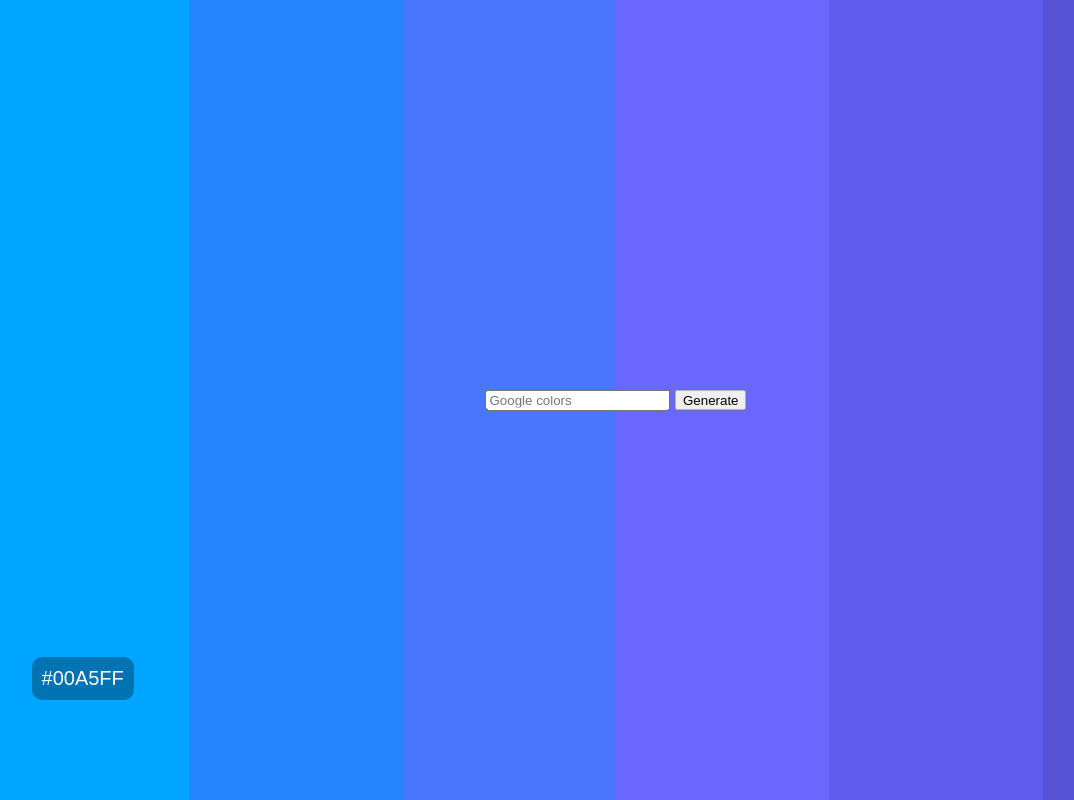
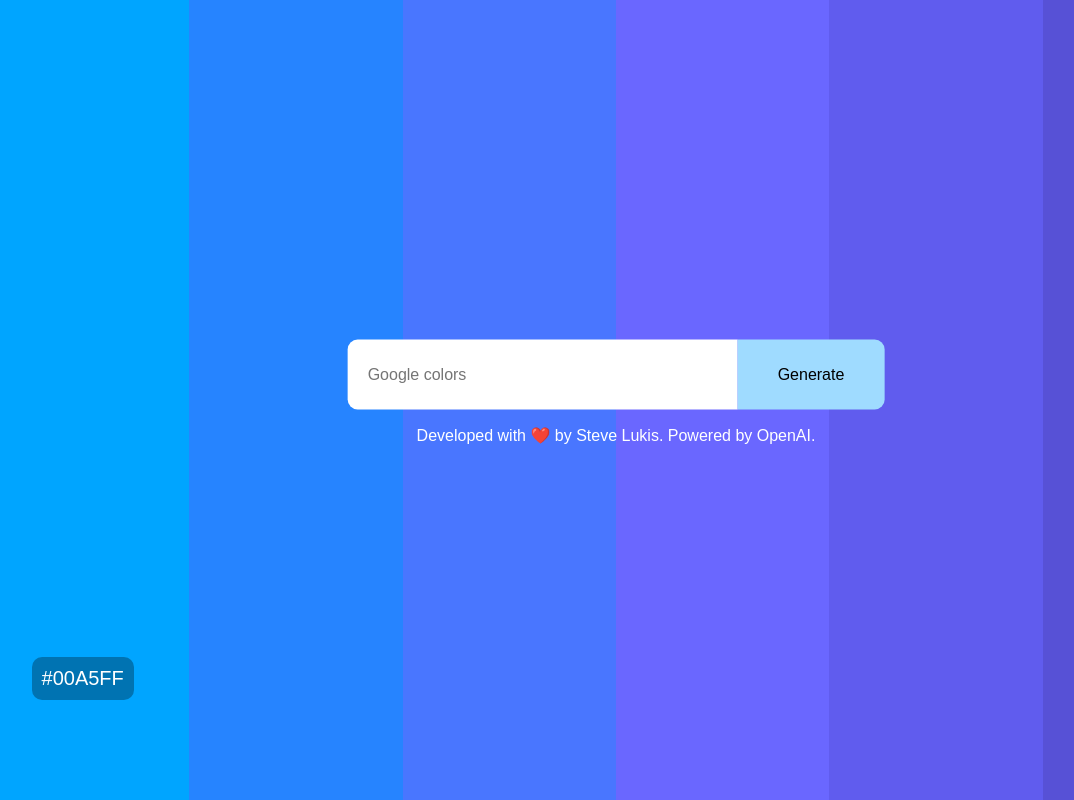
Before and after one commit to stevelukis/openai-color-palette, a Flask app: page / in a window 1280 px wide. Shown: the whole page, without its empty margins (24-1098 px from the left). Run offline with Flask 3, Linux system fonts and the light colour scheme; parts of the project's set-up code (start-up, migrations or seed data) failed here and were passed over.

Commit message:
feat: Enhance input form and add developer credit
Updated main.css to improve styling and layout of the input form in the application for user experience enhancement. Added a directional change to display the layout in column format. The input and button elements were restyled with improved border radii and sizes.
Additionally, added a credit line within `index.html` to acknowledge the developer.

```diff
--- a/static/css/main.css
+++ b/static/css/main.css
@@ -15,14 +15,41 @@ html, body {
 }
 
 .input-query {
-    position: absolute;
-    top: 0;
-    left: 0;
-    bottom: 0;
-    right: 0;
     display: flex;
-    justify-content: center;
+    flex-direction: column;
     align-items: center;
+}
+
+.input-query p {
+    color: white;
+}
+
+.input-query form {
+    display: flex;
+}
+
+.input-query input {
+    border: 0;
+    border-top-left-radius: 10px;
+    border-bottom-left-radius: 10px;
+    width: 350px;
+    padding: 20px;
+    font-size: 16px;
+}
+
+.input-query input:focus {
+    outline: none;
+}
+
+.input-query button {
+    height: 70px;
+    padding: 0 40px;
+    border: 0;
+    border-top-right-radius: 10px;
+    border-bottom-right-radius: 10px;
+    background-color: #9fdbff;
+    font-size: 16px;
+    cursor: pointer;
 }
 
 .color-list {
--- a/templates/index.html
+++ b/templates/index.html
@@ -12,11 +12,12 @@
   </head>
   <body>
     <div class="color-list"></div>
-    <div class="center">
+    <div class="center input-query">
       <form onsubmit="onSubmit(); return false;">
         <input id="query-input" type="text" placeholder="Google colors" />
         <button type="submit">Generate</button>
       </form>
+      <p>Developed with ❤️ by Steve Lukis. Powered by OpenAI.</p>
     </div>
     <script>
       const BASE_URL = "http://127.0.0.1:5000/";
```
